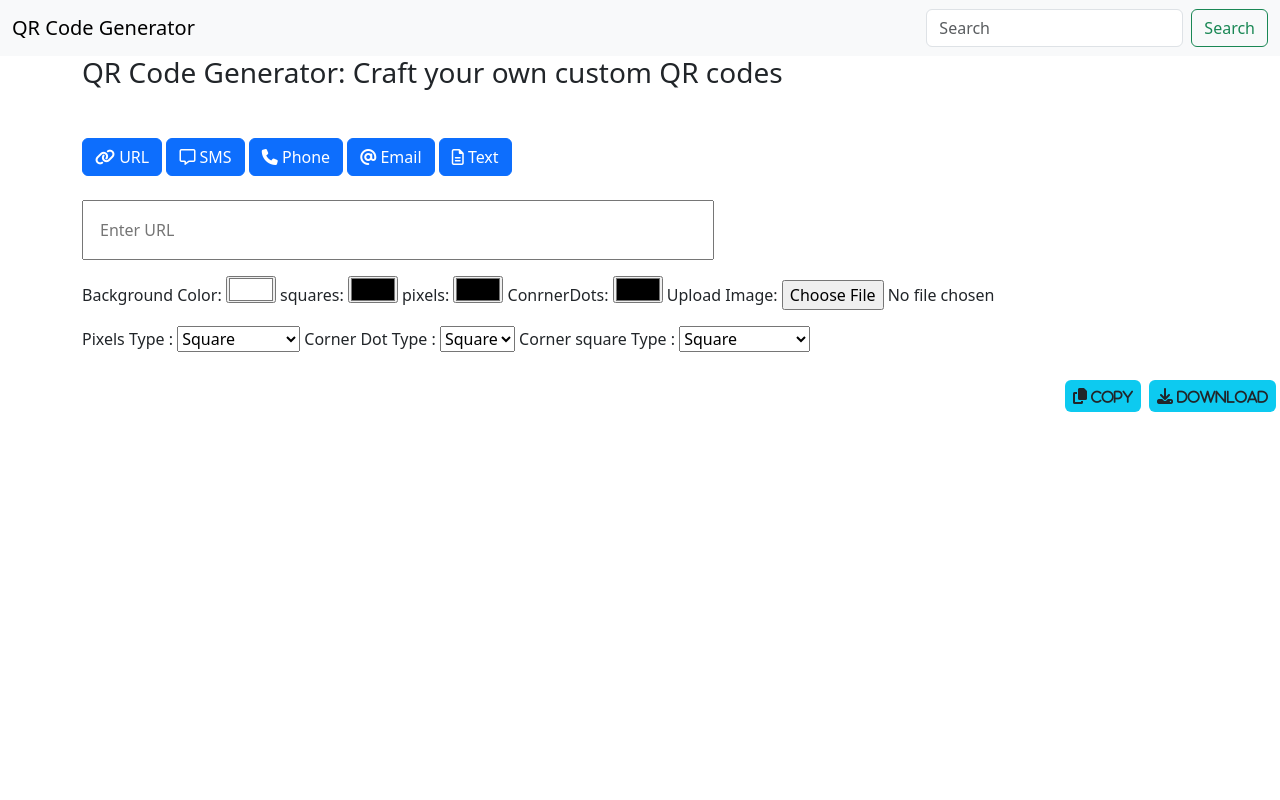
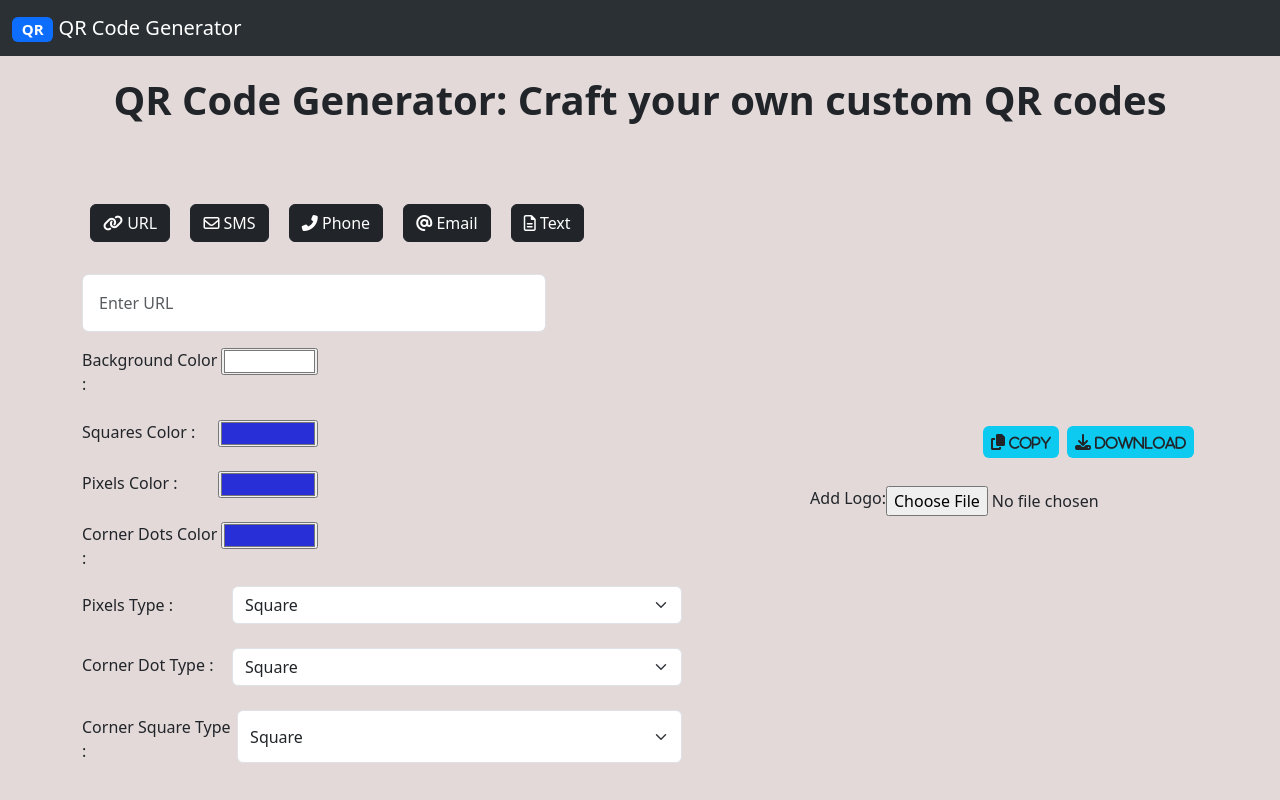
Before and after one commit to nimish82/QR-code-generator, a plain HTML site: page index.html in a window 1280 px wide. Drawn offline with nearby package versions, Linux system fonts and the light colour scheme.

Commit message:
Add files via upload

```diff
--- a/index.html
+++ b/index.html
@@ -12,7 +12,6 @@
     crossorigin="anonymous"></script>
   <script src="qrcode.min.js"></script>
   <link rel="stylesheet" href="style.css">
-  <!-- <link rel="stylesheet" href="https://cdnjs.cloudflare.com/ajax/libs/font-awesome/4.7.0/css/font-awesome.min.css"> -->
   <link rel="stylesheet" href="https://cdnjs.cloudflare.com/ajax/libs/font-awesome/6.5.1/css/all.min.css"
     integrity="sha512-DTOQO9RWCH3ppGqcWaEA1BIZOC6xxalwEsw9c2QQeAIftl+Vegovlnee1c9QX4TctnWMn13TZye+giMm8e2LwA=="
     crossorigin="anonymous" referrerpolicy="no-referrer" />
@@ -20,93 +19,116 @@
 </head>
 
 <body>
-  <nav class="navbar bg-body-tertiary">
+  <nav class="navbar bg dark navbar-expand-lg bg-body-tertiary" data-bs-theme="dark">
     <div class="container-fluid">
-      <a class="navbar-brand">QR Code Generator </a>
-      <form class="d-flex" role="search">
-        <input class="form-control me-2" type="search" placeholder="Search" aria-label="Search">
-        <button class="btn btn-outline-success" type="submit">Search</button>
-      </form>
+      <a class="navbar-brand" href="index.html">
+        <span class="badge bg-primary">QR</span>
+        QR Code Generator
+      </a>
+      <button class="navbar-toggler" type="button" data-bs-toggle="collapse" data-bs-target="#navbarSupportedContent" aria-controls="navbarSupportedContent" aria-expanded="false" aria-label="Toggle navigation">
+        <span class="navbar-toggler-icon"></span>
+      </button>
+
     </div>
   </nav>
-  <div class="container">
-    <h3>QR Code Generator: Craft your own custom QR codes</h3>
-    <div class=" allbutton  mt-5">
-      <button type="button" class="btn btn-primary selectbutton"><i class="fa-solid fa-link"></i> URL</button>
-      <button type="button" class="btn btn-primary selectbutton"><i class="fa-regular fa-message"></i> SMS</button>
-      <button type="button" class="btn btn-primary selectbutton"><i class="fa-solid fa-phone"></i> Phone</button>
-      <button type="button" class="btn btn-primary selectbutton"><i class="fa-solid fa-at"></i> Email</button>
-      <button type="button" class="btn btn-primary selectbutton"><i class="fa-regular fa-file-lines"></i> Text</button>
-
+  <div class="container  ">
+    <h1 class="h1">QR Code Generator: Craft your own custom QR codes</h1>
+    <div class="row mt-4">
+      <div class="col-md-6 mt-5">
+        <div class="allbutton">
+          <button type="button" class="btn btn-dark selectbutton m-2"><i class="fas fa-link"></i> URL</button>
+          <button type="button" class="btn btn-dark selectbutton m-2"><i class="far fa-envelope"></i> SMS</button>
+          <button type="button" class="btn btn-dark selectbutton m-2"><i class="fas fa-phone-alt"></i> Phone</button>
+          <button type="button" class="btn btn-dark selectbutton m-2"><i class="fas fa-at"></i> Email</button>
+          <button type="button" class="btn btn-dark selectbutton m-2"><i class="far fa-file-alt"></i> Text</button>
         </div>
-    <div class="mt-4 col-8  ">
+        <div class="mt-4">
           <div class="inputContainer">
-        <input type="url" class="p-3 entervalue" id="url" placeholder="Enter URL">
+            <input type="url" class="form-control p-3 entervalue" id="url" placeholder="Enter URL">
+            <p class="errormessage" id="url-p"></p>
           </div>
           <div class="inputContainer">
-        <input type="number" class="p-3 entervalue" min="0" id="number" placeholder="Enter your Number">
-        <input type="text" class="p-3 entervalue" id="sms" placeholder="Enter text">
+            <input type="number" class="form-control p-3 entervalue" min="0" id="number"
+              placeholder="Enter your Number">
+            <p class="errormessage" id="sms-p"></p>
+            <input type="text" class="form-control p-3 entervalue" id="sms" placeholder="Enter text">
           </div>
           <div class="inputContainer">
-        <input type="number" class="p-3 entervalue" min="0" id="number" placeholder="Enter Number">
+            <input type="number" class="form-control p-3 entervalue" min="0" id="number" placeholder="Enter Number">
+            <p class="errormessage" id="phone-p"></p>
           </div>
           <div class="inputContainer">
-        <input type="email" class="p-3 entervalue" id="email" placeholder="example@.com">
-        <input type="text" class="p-3 entervalue" id="sms" placeholder="Add message ">
+            <input type="email" class="form-control p-3 entervalue" id="email" placeholder="example@.com">
+            <p class="errormessage" id="email-p"></p>
+            <input type="text" class="form-control p-3 entervalue" id="sms" placeholder="Add message ">
           </div>
           <div class="inputContainer">
-        <input type="text" class="p-3 entervalue" id="input" placeholder="Enter Text" required>
+            <input type="text" class="form-control p-3 entervalue" id="input" placeholder="Enter Text" required>
+            <p class="errormessage" id="text-p"></p>
           </div>
         </div>
-      <div>
-        <p class="errormessage" id="url-p"></p>
-        <p class="errormessage" id="sms-p"></p>
-        <p class="errormessage" id="phone-p"></p>
-        <p class="errormessage" id="email-p"></p>
-        <p class="errormessage" id="text-p"></p>
+        <div class="mt-3">
+          <div class="colorDiv">
+            <!-- Background color input -->
+            <div class="coloring">
+              <label for="background-color">Background Color :</label>
+              <input type="color" id="background-color" onchange="colorchange(event)" name="background-color"
+                value="#ffffff">
             </div>
-      <div>
-        <!-- Background color input -->
-        <label for="background-color">Background Color:</label>
-        <input type="color" id="background-color" oninput="colorchange(event)" name="background-color" value="#ffffff">
-        <label for="squares">squares:</label>
-        <input type="color" id="squares" oninput="colorchange(event)" name="squares">
-        <label for="pixels">pixels:</label>
-        <input type="color" id="pixels" oninput="colorchange(event)" name="pixels">
-        <label for="cornerDots">ConrnerDots:</label>
-        <input type="color" id="cornerDots" oninput="colorchange(event)" name="cornerDots">
+            <br>
+            <div class="coloring">
+              <label for="squares">Squares Color :</label>
+              <input type="color" id="squares" onchange="colorchange(event)" name="squares" value="#292FD6">
+            </div>
+            <br>
+            <div class="coloring">
+              <label for="pixels">Pixels Color :</label>
+              <input type="color" id="pixels" onchange="colorchange(event)" name="pixels" value="#292FD6">
+            </div>
+            <br>
+            <div class="coloring">
+              <label for="cornerDots">Corner Dots Color :</label>
+              <input type="color" id="cornerDots" onchange="colorchange(event)" name="cornerDots" value="#292FD6">
+            </div>
+          </div>
 
-        <!-- Image upload input -->
-        <label for="image-input">Upload Image:</label>
-        <input type="file" id="image-input" name="image-input" accept="image/*" oninput="colorchange(event)">
-        <!-- <button type="button" id="qr_btn" class="btn btn-primary">Generate your QR code</button> -->
-      </div>
-      <div class="mt-3">
-        <label for="pixels-type">Pixels Type :</label>
-        <select id="pixels-type" onchange="colorchange(event)" name="pixels-type">
+          <div class="mt-3 " style="width: 600px;">
+            <div class="type">
+              <label for="pixels-type" style="margin-top: 7px;">Pixels Type :</label>
+              <select id="pixels-type" onchange="colorchange(event)" name="pixels-type" class="form-select">
                 <option value="square">Square</option>
-          <option value="extra-round"> Extra Round</option>
+                <option value="extra-round">Extra Round</option>
                 <option value="classy">Classy</option>
                 <option value="rounded">Rounded</option>
                 <option value="classy-rounded">Classy Round</option>
                 <option value="dots">Dots</option>
               </select>
-        <label for="cornerDotstype">Corner Dot Type :</label>
-        <select id="cornerDotstype" onchange="colorchange(event)" name="cornerDotstype">
+            </div>
+            <br>
+            <div class="type">
+              <label for="cornerDotstype" style="margin-top: 5px;">Corner Dot Type :</label>
+              <select id="cornerDotstype" onchange="colorchange(event)" name="cornerDotstype" class="form-select">
                 <option value="square">Square</option>
                 <option value="dot">Dot</option>
               </select>
-        <label for="cornerSquaretype">Corner square Type :</label>
-        <select id="cornerSquaretype" onchange="colorchange(event)" name="cornerSquaretype">
+            </div>
+            <br>
+            <div class="type">
+              <label for="cornerSquaretype" style="margin-top: 5px;">Corner Square Type :</label>
+              <select id="cornerSquaretype" onchange="colorchange(event)" name="cornerSquaretype" class="form-select">
                 <option value="square">Square</option>
                 <option value="round">Round</option>
                 <option value="extra-rounded">Extra-rounded</option>
               </select>
             </div>
+          </div>
+        </div>
+      </div>
+
+      <div class="col-md-6">
         <div class="all_qr">
-        <div id="qrcode" class="mt-4"></div>
+          <div id="qrcode" class=""></div>
           <div id="qrcode-1" class="mt-4"></div>
-      </div>
         </div>
         <div class="d-flex justify-content-end">
           <i class="fa text-center p-2 bg-info m-1 rounded  fa-copy" onclick="copyQR()" aria-hidden="true">
@@ -114,7 +136,16 @@
           <i class="fa text-center p-2 bg-info m-1 rounded fa-download" onclick="downloadQR()" aria-hidden="true">
             <small>Download</small></i>
         </div>
+        <div class="mt-4 d-flex justify-content-end">
+          <!-- Image upload input -->
+          <label for="image-input" >Add Logo: </label>
+          <input type="file" id="image-input" name="image-input" accept="image/*" onchange="colorchange(event)">
+        </div>
+      </div>
+    </div>
 
+
+  </div>
   <script src="script.js"></script>
 </body>
 
--- a/style.css
+++ b/style.css
@@ -1,3 +1,6 @@
+body{
+    background-color: hsl(0, 16%, 87%);
+}
 .entervalue{
     width: 85%;
 }
@@ -13,12 +16,42 @@
 #email-p{
     color: red;
 }
+#text-p{
+    color: red;
+}
 #qrcode{
 
  float: left;
  margin-right: 100px;
+ height: 250px;
+
 }
 #number,#sms{
     width: 85%;
     margin:10px
 }
+.h1{
+    text-align: center;
+    margin-top: 20px;
+    font-weight: bold ;
+}
+#qrcode-1{
+    height: 250px;
+}
+input[type="color"]{
+    width: 100px;
+}
+.coloring{
+    display: flex;
+    justify-content:space-between;
+}
+.colorDiv{
+    width: 236px;
+}
+.type{
+    display: flex;
+    justify-content: space-between;
+}
+#pixels-type, #cornerDotstype, #cornerSquaretype{
+    width: 450px;
+}
```
Also changed, not shown: script.js (+8 -12 lines). Lines whose indentation alone changed are shown as unchanged.
